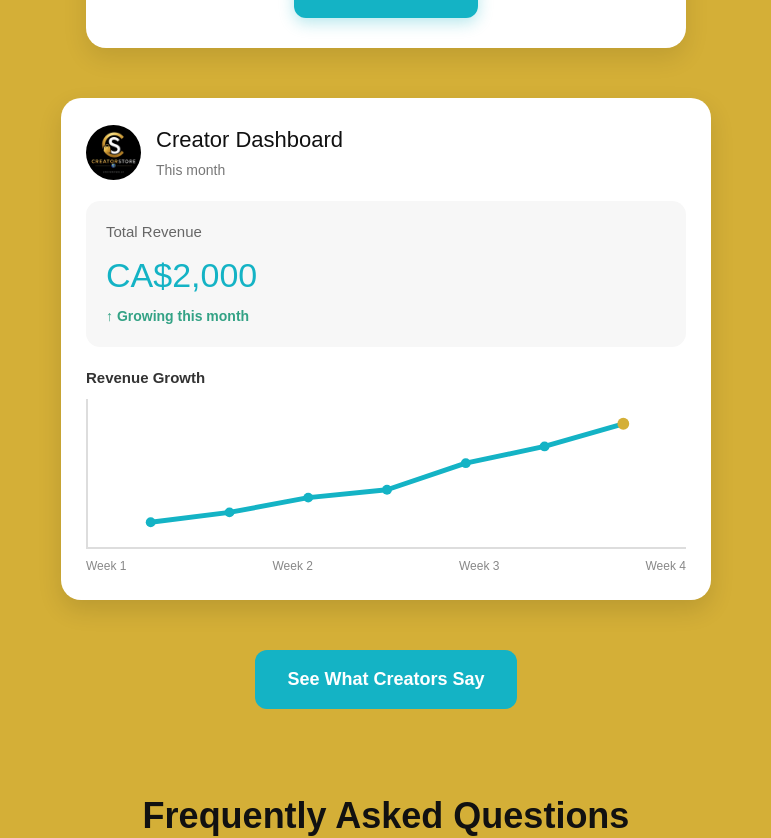
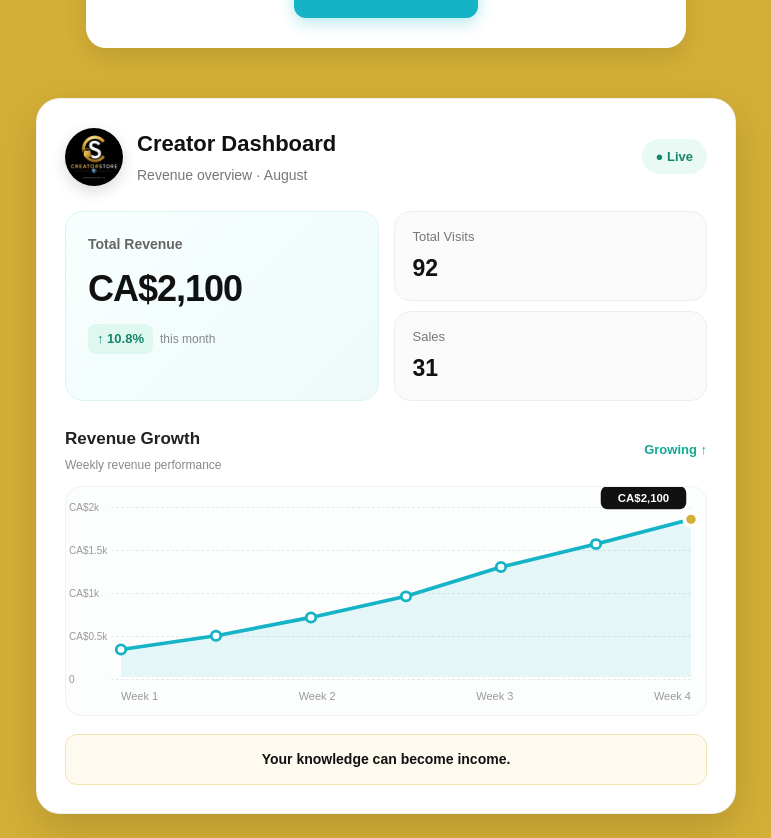
Before and after one commit to HenokBza/creatorstore-web, a Next.js app: page / in a window 1280 px wide. Shown: the part 1490-2328 px from the top of the page, without its empty margins (254-1025 px from the left). Built offline with nearby package versions, Linux system fonts and the light colour scheme.

Commit message:
Update .env.local

```diff
--- a/app/dashboard/help/page.tsx
+++ b/app/dashboard/help/page.tsx
@@ -53,7 +53,7 @@ export default function HelpPage() {
     {
       question: "How do I contact support?",
       answer:
-        "Email: creatorstore2@gmail.com",
+        "Email: creatorstore.ca@gmail.com",
     },
   ];
 
@@ -115,7 +115,7 @@ export default function HelpPage() {
         <h3>Still need help?</h3>
 
         <p>
-          Contact us: creatorstore2@gmail.com
+          Contact us: creatorstore.ca@gmail.com
         </p>
       </div>
     </div>
--- a/app/dashboard/settings/security/page.tsx
+++ b/app/dashboard/settings/security/page.tsx
@@ -164,7 +164,7 @@ I understand deleting my account permanently removes my products, store, and acc
 );
 
 window.location.href=
-`mailto:creatorstore2@gmail.com?subject=${subject}&body=${body}`;
+`mailto:creatorstore.ca@gmail.com?subject=${subject}&body=${body}`;
 
 };
 
@@ -373,7 +373,7 @@ After deletion:
 Need help? Contact:
 
 <a
-href="mailto:creatorstore2@gmail.com"
+href="mailto:creatorstore.ca@gmail.com"
 style={{
 marginLeft:"6px",
 color:"#2563eb",
@@ -381,7 +381,7 @@ fontWeight:"bold",
 textDecoration:"none"
 }}
 >
-creatorstore2@gmail.com
+creatorstore.ca@gmail.com
 </a>
 
 </p>
--- a/app/dashboard/subscription/page.tsx
+++ b/app/dashboard/subscription/page.tsx
@@ -416,7 +416,7 @@ fontSize:"55px"
 }}
 >
 
-CA$19.99
+CA$25
 
 </h1>
 
--- a/app/page.tsx
+++ b/app/page.tsx
@@ -180,33 +180,44 @@ export default function Home() {
 <div
   style={{
     marginTop: "50px",
-    maxWidth: "650px",
+    maxWidth: "700px",
     marginLeft: "auto",
     marginRight: "auto",
     background: "white",
-    borderRadius: "20px",
-    padding: "25px",
-    boxShadow: "0 10px 25px rgba(0,0,0,0.12)",
+    borderRadius: "24px",
+    padding: "28px",
+    boxShadow: "0 15px 40px rgba(0,0,0,0.14)",
     textAlign: "left",
+    border: "1px solid rgba(0,0,0,0.06)",
   }}
 >
-  {/* Header */}
+  {/* Dashboard Header */}
+  <div
+    style={{
+      display: "flex",
+      justifyContent: "space-between",
+      alignItems: "center",
+      marginBottom: "25px",
+      flexWrap: "wrap",
+      gap: "15px",
+    }}
+  >
     <div
       style={{
         display: "flex",
         alignItems: "center",
-      gap: "15px",
-      marginBottom: "20px",
+        gap: "14px",
       }}
     >
       <img
         src="/logo.png"
         alt="CreatorStore"
         style={{
-        width: "55px",
-        height: "55px",
+          width: "58px",
+          height: "58px",
           borderRadius: "50%",
           objectFit: "cover",
+          boxShadow: "0 5px 15px rgba(0,0,0,0.15)",
         }}
       />
 
@@ -216,6 +227,7 @@ export default function Home() {
             margin: 0,
             fontSize: "22px",
             color: "#111",
+            fontWeight: "800",
           }}
         >
           Creator Dashboard
@@ -223,30 +235,56 @@ export default function Home() {
 
         <p
           style={{
-          margin: "4px 0 0",
+            margin: "5px 0 0",
             color: "#777",
             fontSize: "14px",
           }}
         >
-        This month
+          Revenue overview · August
         </p>
       </div>
     </div>
 
-  {/* Revenue */}
+    {/* Live Badge */}
     <div
       style={{
-      background: "#f7f7f7",
-      borderRadius: "14px",
-      padding: "20px",
-      marginBottom: "20px",
+        background: "#e9faf5",
+        color: "#16866b",
+        padding: "8px 14px",
+        borderRadius: "999px",
+        fontSize: "13px",
+        fontWeight: "700",
+      }}
+    >
+      ● Live
+    </div>
+  </div>
+
+  {/* Revenue Main Card */}
+  <div
+    style={{
+      display: "grid",
+      gridTemplateColumns: "1fr 1fr",
+      gap: "15px",
+      marginBottom: "25px",
+    }}
+  >
+    {/* Total Revenue */}
+    <div
+      style={{
+        background:
+          "linear-gradient(135deg, #f8ffff 0%, #eefafa 100%)",
+        borderRadius: "18px",
+        padding: "22px",
+        border: "1px solid #dff3f3",
       }}
     >
       <p
         style={{
           margin: 0,
           color: "#666",
-        fontSize: "15px",
+          fontSize: "14px",
+          fontWeight: "600",
         }}
       >
         Total Revenue
@@ -254,81 +292,312 @@ export default function Home() {
 
       <h2
         style={{
-        margin: "6px 0 0",
-        fontSize: "34px",
-        color: "#14b3c5",
+          margin: "7px 0 0",
+          fontSize: "36px",
+          color: "#111",
+          fontWeight: "800",
+          letterSpacing: "-1px",
         }}
       >
-      CA$2,000
+        CA$2,100
       </h2>
+
+      <div
+        style={{
+          marginTop: "8px",
+          display: "inline-flex",
+          alignItems: "center",
+          gap: "6px",
+          background: "#dff8ef",
+          color: "#16866b",
+          padding: "5px 9px",
+          borderRadius: "8px",
+          fontSize: "13px",
+          fontWeight: "700",
+        }}
+      >
+        ↑ 10.8%
+      </div>
+
+      <span
+        style={{
+          marginLeft: "7px",
+          color: "#888",
+          fontSize: "12px",
+        }}
+      >
+        this month
+      </span>
+    </div>
+
+    {/* Mini Stats */}
+    <div
+      style={{
+        display: "flex",
+        flexDirection: "column",
+        gap: "10px",
+      }}
+    >
+      <div
+        style={{
+          flex: 1,
+          background: "#fafafa",
+          borderRadius: "16px",
+          padding: "15px 18px",
+          border: "1px solid #eee",
+        }}
+      >
+        <div
+          style={{
+            color: "#777",
+            fontSize: "13px",
+            marginBottom: "4px",
+          }}
+        >
+          Total Visits
+        </div>
+
+        <strong
+          style={{
+            fontSize: "23px",
+            color: "#111",
+          }}
+        >
+          92
+        </strong>
+      </div>
+
+      <div
+        style={{
+          flex: 1,
+          background: "#fafafa",
+          borderRadius: "16px",
+          padding: "15px 18px",
+          border: "1px solid #eee",
+        }}
+      >
+        <div
+          style={{
+            color: "#777",
+            fontSize: "13px",
+            marginBottom: "4px",
+          }}
+        >
+          Sales
+        </div>
+
+        <strong
+          style={{
+            fontSize: "23px",
+            color: "#111",
+          }}
+        >
+          31
+        </strong>
+      </div>
+    </div>
+  </div>
+
+  {/* Graph Header */}
+  <div
+    style={{
+      display: "flex",
+      justifyContent: "space-between",
+      alignItems: "center",
+      marginBottom: "12px",
+    }}
+  >
+    <div>
+      <h4
+        style={{
+          margin: 0,
+          fontSize: "17px",
+          color: "#222",
+          fontWeight: "800",
+        }}
+      >
+        Revenue Growth
+      </h4>
 
       <p
         style={{
-        margin: "5px 0 0",
-        color: "#33a285",
-        fontWeight: "bold",
-        fontSize: "14px",
+          margin: "4px 0 0",
+          fontSize: "12px",
+          color: "#888",
         }}
       >
-      ↑ Growing this month
+        Weekly revenue performance
       </p>
     </div>
 
-  {/* Simple Graph */}
-  <div>
-    <p
+    <span
       style={{
-        margin: "0 0 10px",
-        fontSize: "15px",
-        fontWeight: "bold",
-        color: "#333",
+        fontSize: "13px",
+        fontWeight: "700",
+        color: "#14a894",
       }}
     >
-      Revenue Growth
-    </p>
+      Growing ↑
+    </span>
+  </div>
 
+  {/* Realistic Graph */}
   <div
     style={{
-        height: "150px",
       position: "relative",
-        borderBottom: "2px solid #ddd",
-        borderLeft: "2px solid #ddd",
-        padding: "10px",
+      height: "230px",
+      borderRadius: "16px",
+      background: "#fcfefe",
+      border: "1px solid #edf2f2",
+      overflow: "hidden",
+      padding: "15px",
     }}
   >
-      <svg
-        viewBox="0 0 500 130"
+    {/* Horizontal Grid */}
+    <div
       style={{
-          width: "100%",
-          height: "100%",
+        position: "absolute",
+        inset: "20px 15px 35px 45px",
+        display: "flex",
+        flexDirection: "column",
+        justifyContent: "space-between",
       }}
     >
+      {[2000, 1500, 1000, 500, 0].map((value) => (
+        <div
+          key={value}
+          style={{
+            borderTop: "1px dashed #e5eaea",
+            width: "100%",
+            position: "relative",
+          }}
+        >
+          <span
+            style={{
+              position: "absolute",
+              left: "-42px",
+              top: "-8px",
+              fontSize: "10px",
+              color: "#999",
+            }}
+          >
+            {value === 0 ? "0" : `CA$${value / 1000}k`}
+          </span>
+        </div>
+      ))}
+    </div>
+
+    {/* SVG Chart */}
+    <svg
+      viewBox="0 0 600 180"
+      preserveAspectRatio="none"
+      style={{
+        position: "absolute",
+        left: "55px",
+        right: "15px",
+        bottom: "38px",
+        width: "calc(100% - 70px)",
+        height: "165px",
+        overflow: "visible",
+      }}
+    >
+      {/* Area */}
+      <polygon
+        points="
+          0,150
+          100,135
+          200,115
+          300,92
+          400,60
+          500,35
+          600,8
+          600,180
+          0,180
+        "
+        fill="rgba(20,179,197,0.10)"
+      />
+
+      {/* Main Line */}
       <polyline
-          points="10,115 90,105 170,90 250,82 330,55 410,38 490,15"
+        points="
+          0,150
+          100,135
+          200,115
+          300,92
+          400,60
+          500,35
+          600,8
+        "
         fill="none"
         stroke="#14b3c5"
-          strokeWidth="5"
+        strokeWidth="4"
         strokeLinecap="round"
         strokeLinejoin="round"
       />
 
-        <circle cx="10" cy="115" r="5" fill="#14b3c5" />
-        <circle cx="90" cy="105" r="5" fill="#14b3c5" />
-        <circle cx="170" cy="90" r="5" fill="#14b3c5" />
-        <circle cx="250" cy="82" r="5" fill="#14b3c5" />
-        <circle cx="330" cy="55" r="5" fill="#14b3c5" />
-        <circle cx="410" cy="38" r="5" fill="#14b3c5" />
-        <circle cx="490" cy="15" r="6" fill="#D4AF37" />
+      {/* Data Points */}
+      {[
+        [0, 150],
+        [100, 135],
+        [200, 115],
+        [300, 92],
+        [400, 60],
+        [500, 35],
+      ].map(([cx, cy], index) => (
+        <circle
+          key={index}
+          cx={cx}
+          cy={cy}
+          r="5"
+          fill="white"
+          stroke="#14b3c5"
+          strokeWidth="3"
+        />
+      ))}
+
+      {/* Current Point */}
+      <circle
+        cx="600"
+        cy="8"
+        r="7"
+        fill="#D4AF37"
+        stroke="white"
+        strokeWidth="4"
+      />
+
+      {/* Current Revenue Label */}
+      <rect
+        x="505"
+        y="-28"
+        width="90"
+        height="25"
+        rx="7"
+        fill="#111"
+      />
+
+      <text
+        x="550"
+        y="-11"
+        textAnchor="middle"
+        fontSize="12"
+        fontWeight="bold"
+        fill="white"
+      >
+        CA$2,100
+      </text>
     </svg>
-    </div>
 
+    {/* Week Labels */}
     <div
       style={{
+        position: "absolute",
+        bottom: "10px",
+        left: "55px",
+        right: "15px",
         display: "flex",
         justifyContent: "space-between",
-        marginTop: "8px",
-        color: "#888",
-        fontSize: "12px",
+        fontSize: "11px",
+        color: "#999",
       }}
     >
       <span>Week 1</span>
@@ -336,6 +605,24 @@ export default function Home() {
       <span>Week 3</span>
       <span>Week 4</span>
     </div>
+  </div>
+
+  {/* Bottom Message */}
+  <div
+    style={{
+      marginTop: "18px",
+      padding: "14px 16px",
+      borderRadius: "12px",
+      background: "#fffaf0",
+      border: "1px solid #f3e3b0",
+      textAlign: "center",
+      fontSize: "14px",
+      color: "#555",
+    }}
+  >
+    <strong style={{ color: "#111" }}>
+      Your knowledge can become income.
+   </strong>
   </div>
 </div>
 
```
Also changed, not shown: app/privacy/page.tsx (+45 -8 lines), app/terms/page.tsx (+43 -1 lines). Lines whose indentation alone changed are shown as unchanged.
